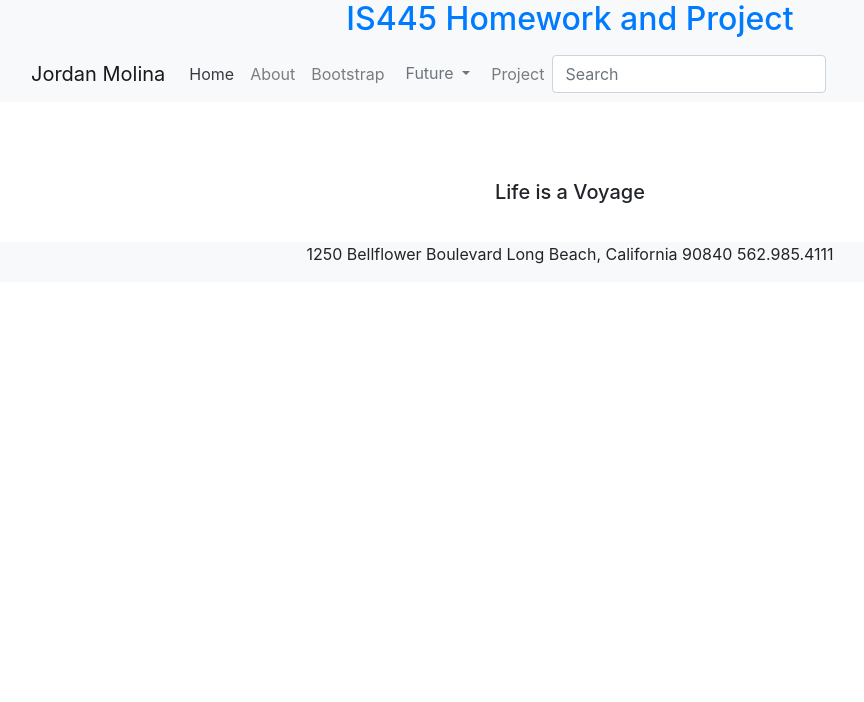
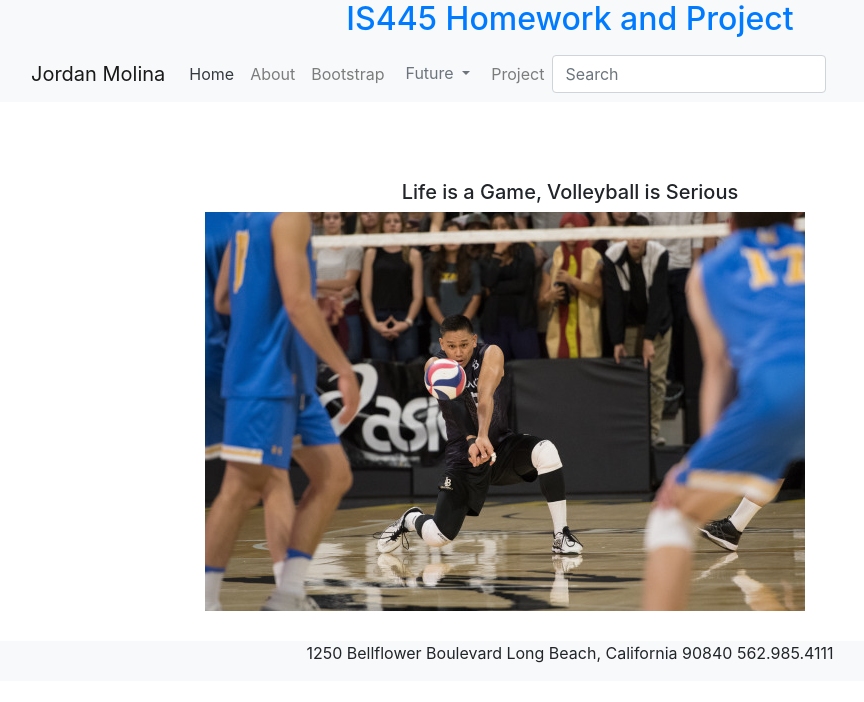
Before and after one commit to jmolina9596/Homework-2, a website: page website/about.html in a window 1280 px wide. Shown: the whole page, without its empty margins (70-934 px from the left). Drawn offline with nearby package versions, Linux system fonts and the light colour scheme.

Commit message:
Picutre adj

```diff
--- a/website/about.html
+++ b/website/about.html
@@ -69,7 +69,12 @@
     </div>
     <div class="container">
 
-        <h5 class="text-center">Life is a Voyage</h5>
+        <h5 class="text-center">Life is a Game, Volleyball is Serious</h5>
+        <div class="row">
+            <div class="col-2"></div>
+            <div class="col-7"><img class="img-responsive" src="../images/passing.jpeg" alt="Passing a Volleyball"></div>
+            <div class="col-3"></div>
+        </div>
     </div>
     <style>
         footer {
```
Also changed, not shown: images/Passing.jpeg (added), 1 other file.
